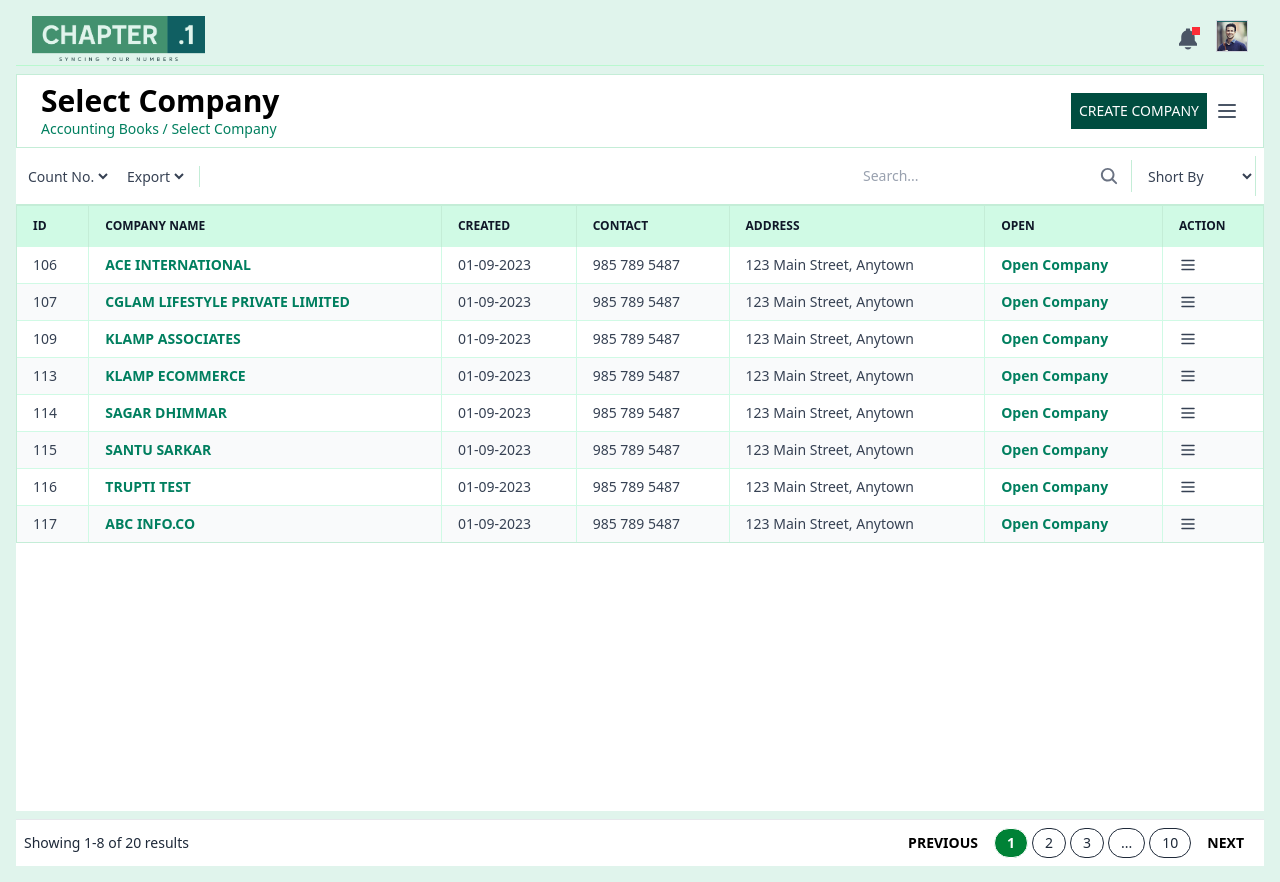
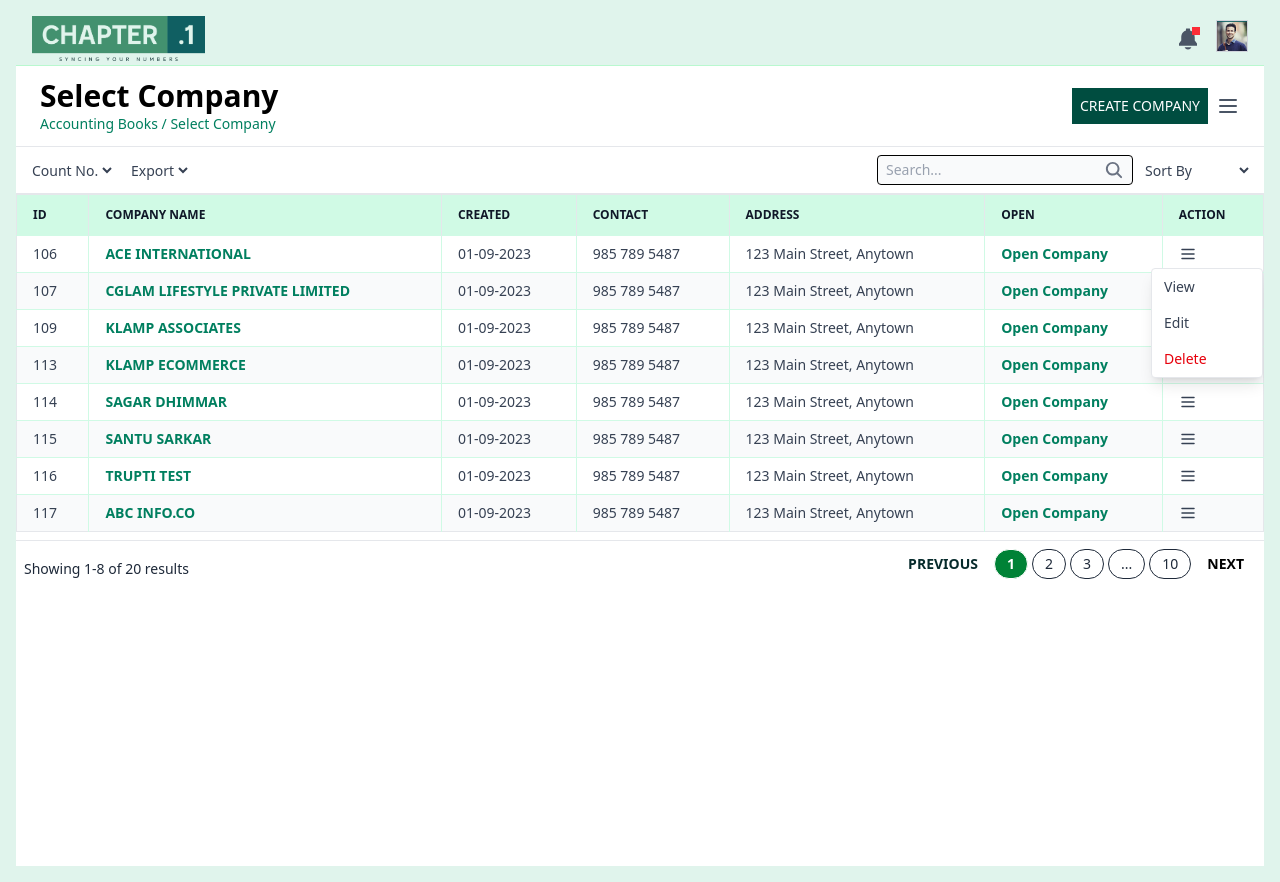
Before and after one commit to Deepika2342/chapter-1, a Next.js app: page /selectCompany in a window 1280 px wide. Both pictures are taken after a click on the icon 1187 px from the left and 265 px from the top of the page. Built offline with nearby package versions, Linux system fonts and the light colour scheme.

Commit message:
small changes select company

```diff
--- a/src/app/(companyList)/selectCompany/page.tsx
+++ b/src/app/(companyList)/selectCompany/page.tsx
@@ -19,38 +19,40 @@ const companies = [
 
 const SelectCompany = () => {
   const router = useRouter();
-  const [menuOpen, setMenuOpen] = useState(false);
+  const [menuOpen, setMenuOpen] = useState<string | number | null>(null);
 
   return (
-    <div className="flex flex-col flex-1 min-h-screen bg-[#E0F4EC]">
-      <div className="flex-1 mt-2 bg-white">
+    <div className="flex flex-col min-h-screen bg-[#E0F4EC]">
+      {/* Main Container */}
+      <div className="flex-1 bg-white">
+
         {/* Header Section */}
-        <div className="flex flex-col sm:flex-row items-start sm:items-center justify-between w-full px-4 sm:px-6 py-2 border border-border bg-white">
-          <div>
+        <div className="flex flex-col sm:flex-row justify-between items-start sm:items-center px-4 sm:px-6 py-3 border-b border-gray-200">
+          <div className="mb-2 sm:mb-0">
             <h2 className="text-xl sm:text-2xl md:text-3xl font-bold">Select Company</h2>
             <p className="text-xs sm:text-sm text-[#007F5F] font-extralight">
               Accounting Books / <span className="font-extralight">Select Company</span>
             </p>
           </div>
 
-          <div className="flex items-center space-x-2 mt-2 sm:mt-0">
-            <Button className="bg-[#004D40] text-white px-2 py-1 text-sm rounded-none hover:bg-[#00695C] transition w-full sm:w-auto">
+          <div className="flex flex-col sm:flex-row sm:items-center space-y-2 sm:space-y-0 sm:space-x-2 w-full sm:w-auto">
+            <Button className="bg-[#004D40] text-white px-2 py-1 text-sm rounded-none hover:bg-[#00695C] w-full sm:w-auto transition">
               CREATE COMPANY
             </Button>
 
-            <div className="relative">
+            <div className="relative sm:ml-0 ml-auto">
               <LuMenu
                 className="text-gray-600 text-2xl hover:text-green-700 cursor-pointer"
-                onClick={() => setMenuOpen(!menuOpen)}
+                onClick={() => setMenuOpen(menuOpen === "header" ? null : "header")}
               />
             </div>
           </div>
         </div>
 
-        {/* Count no */}
-        <div className="flex flex-col sm:flex-row items-center justify-between bg-white p-2 border-b border-[#C4EDD7] space-y-2 sm:space-y-0 sm:space-x-5">
-          <div className="flex items-center space-x-3 border-r border-[#C4EDD7] pr-3">
-            <select className="text-sm bg-transparent outline-none text-gray-700 cursor-pointer  hover:text-black">
+        {/* Controls Section */}
+        <div className="flex flex-col sm:flex-row sm:items-center justify-between px-3 py-2 border-b border-gray-200 space-y-2 sm:space-y-0 sm:space-x-5">
+          <div className="flex flex-wrap items-center space-x-3">
+            <select className="text-sm bg-transparent outline-none text-gray-700 cursor-pointer hover:text-black">
               <option value="no">Count No.</option>
               <option value="10">10</option>
               <option value="20">20</option>
@@ -58,7 +60,6 @@ const SelectCompany = () => {
               <option value="100">100</option>
             </select>
 
-            {/*Export*/}
             <select className="text-sm bg-transparent outline-none text-gray-700 cursor-pointer hover:text-black">
               <option value="export">Export</option>
               <option value="copy">Copy</option>
@@ -68,21 +69,18 @@ const SelectCompany = () => {
             </select>
           </div>
 
-          {/* search icone */}
-          <div className="flex items-center space-x-3 h-10 border-r border-border">
-            <div className="flex items-center sm:w-64">
+          <div className="flex items-center w-full sm:w-auto space-x-2">
+            <div className="flex flex-1 sm:flex-none items-center w-full sm:w-64 border rounded px-2 py-1 bg-gray-50">
               <input
                 type="text"
                 placeholder="Search..."
-                className="flex-1 text-sm outline-none bg-transparent text-gray-700 placeholder-gray-400 py-1"
+                className="flex-1 text-sm outline-none bg-transparent text-gray-700 placeholder-gray-400"
               />
               <IoSearch className="w-5 h-5 text-gray-500" />
             </div>
 
-            {/* Short by*/}
-            <div className="h-8 border-r border-border" />
             <select className="text-sm bg-transparent outline-none text-gray-700 cursor-pointer hover:text-black">
-              <option value="">Short By</option>
+              <option value="">Sort By</option>
               <option value="date">Created Date</option>
               <option value="year">Financial Year</option>
               <option value="alpha">A to Z</option>
@@ -91,21 +89,19 @@ const SelectCompany = () => {
         </div>
 
         {/* Table Section */}
-        <div className="">
-          <div className="overflow-x-auto bg-white border border-border">
-            <table className="min-w-full text-sm text-left text-gray-700">
+        <div className="overflow-x-auto">
+          <table className="min-w-full text-sm text-left text-gray-700 border border-gray-200">
             <thead className="bg-emerald-100 text-gray-900 uppercase text-xs font-semibold">
               <tr>
-                  <th className="px-4 py-3 border-r border-border">ID</th>
-                  <th className="px-4 py-3 border-r border-border">Company Name</th>
-                  <th className="px-4 py-3 border-r border-border">Created</th>
-                  <th className="px-4 py-3 border-r border-border">Contact</th>
-                  <th className="px-4 py-3 border-r border-border">Address</th>
-                  <th className="px-4 py-3 border-r border-border">Open</th>
+                <th className="px-4 py-3 border-r border-gray-200">ID</th>
+                <th className="px-4 py-3 border-r border-gray-200">Company Name</th>
+                <th className="px-4 py-3 border-r border-gray-200">Created</th>
+                <th className="px-4 py-3 border-r border-gray-200">Contact</th>
+                <th className="px-4 py-3 border-r border-gray-200">Address</th>
+                <th className="px-4 py-3 border-r border-gray-200">Open</th>
                 <th className="px-4 py-3">Action</th>
               </tr>
             </thead>
-
             <tbody>
               {companies.map((company, index) => (
                 <tr
@@ -113,56 +109,74 @@ const SelectCompany = () => {
                   className={`border-t border-emerald-100 hover:bg-emerald-50 transition ${index % 2 === 0 ? "bg-white" : "bg-gray-50"}`}
                 >
                   <td className="px-4 py-2 border-r border-emerald-100">{company.id}</td>
-                    <td className="px-4 py-2 border-r border-emerald-100 text-[#007F5F] font-semibold cursor-pointer hover:underline">
+                  <td className="px-4 py-2 border-r border-emerald-100 text-[#007F5F] font-semibold cursor-pointer ">
                     {company.name}
                   </td>
                   <td className="px-4 py-2 border-r border-emerald-100">{company.created}</td>
                   <td className="px-4 py-2 border-r border-emerald-100">{company.contact}</td>
                   <td className="px-4 py-2 border-r border-emerald-100">{company.address}</td>
                   <td
-                      className="px-4 py-2 border-r border-emerald-100 text-[#007F5F] font-semibold cursor-pointer hover:underline"
+                    className="px-4 py-2 border-r border-emerald-100 text-[#007F5F] font-semibold cursor-pointer "
                     onClick={() => router.push("/dashboard")}
                   >
                     Open Company
                   </td>
-                    <td className="px-4 py-2 text-center">
-                      <LuMenu className="text-gray-700 text-lg cursor-pointer hover:text-emerald-700" />
+                  <td className="px-4 py-2 text-center relative">
+                    <LuMenu
+                      className="text-gray-700 text-lg cursor-pointer hover:text-emerald-700"
+                      onClick={() => setMenuOpen(menuOpen === company.id ? null : company.id)}
+                    />
+                    {menuOpen === company.id && (
+                      <div className="absolute right-0 top-8 bg-white border border-gray-200 rounded shadow-lg z-50 w-28 text-sm">
+                        <button
+                          onClick={() => alert(`View ${company.name}`)}
+                          className="block w-full text-left px-3 py-2 hover:bg-gray-100"
+                        >
+                          View
+                        </button>
+                        <button
+                          onClick={() => alert(`Edit ${company.name}`)}
+                          className="block w-full text-left px-3 py-2 hover:bg-gray-100"
+                        >
+                          Edit
+                        </button>
+                        <button
+                          onClick={() => alert(`Delete ${company.name}`)}
+                          className="block w-full text-left px-3 py-2 hover:bg-gray-100 text-red-600"
+                        >
+                          Delete
+                        </button>
+                      </div>
+                    )}
                   </td>
                 </tr>
               ))}
             </tbody>
           </table>
         </div>
-        </div>
-      </div>
+
         {/* Footer Section */}
-      <div className="flex flex-col sm:flex-row justify-between items-center bg-white p-2 border-t border-gray-200 mt-2">
-        {/* Results info */}
-        <div className="text-sm text-gray-800 mb-2 sm:mb-0">
+        <div className="flex flex-col sm:flex-row justify-between items-end bg-white mt-2 p-2 border-t border-gray-200 space-y-2 sm:space-y-0">
+          <div className="text-sm text-gray-800">
             Showing <span className="font-medium">1-8</span> of <span className="font-medium">20</span> results
           </div>
 
-        {/* Pagination */}
-        <div className="flex items-center space-x-1 text-sm">
-          <button className="px-3 py-1 text-#072B2C font-bold" >
-            PREVIOUS
-          </button>
+          <div className="flex flex-wrap items-center space-x-1 text-sm">
+            <button className="px-3 py-1 text-[#072B2C] font-bold">PREVIOUS</button>
 
-          {/* Page numbers */}
-          {[1, 2, 3, '...', 10].map((page, idx) => (
+            {[1, 2, 3, "...", 10].map((page, idx) => (
               <button
                 key={idx}
-              className={`px-3 py-1 border rounded-full ${page === 1 ? 'bg-green-700 text-white font-bold' : 'text-gray-800'
-                }`}
+                className={`px-3 py-1 border rounded-full ${page === 1 ? "bg-green-700 text-white font-bold" : "text-gray-800"}`}
               >
                 {page}
               </button>
             ))}
 
-          <button className="px-3 py-1 text-black font-bold">
-            NEXT
-          </button>
+            <button className="px-3 py-1 text-black font-bold">NEXT</button>
           </div>
+        </div>
+
       </div>
     </div>
   );
--- a/src/app/globals.css
+++ b/src/app/globals.css
@@ -12,15 +12,7 @@
   --color-dark-green: #072B2C;
   --color-green-light: #43916F;
   --color-green-medium: #3E908A;
-  --color-sidebar-ring: var(--sidebar-ring);
-  --color-sidebar-border: var(--sidebar-border);
-  --color-sidebar-accent-foreground: var(--sidebar-accent-foreground);
-  --color-sidebar-accent: var(--sidebar-accent);
-  --color-sidebar-primary-foreground: var(--sidebar-primary-foreground);
-  --color-sidebar-primary: var(--sidebar-primary);
-  --color-sidebar-foreground: var(--sidebar-foreground);
-  --color-sidebar: var(--sidebar);
-}
+
 
 /* Optional example custom class
 .textColor {
@@ -28,24 +20,4 @@
 }
 */
 
-:root {
-  --sidebar: hsl(0 0% 98%);
-  --sidebar-foreground: hsl(240 5.3% 26.1%);
-  --sidebar-primary: hsl(240 5.9% 10%);
-  --sidebar-primary-foreground: hsl(0 0% 98%);
-  --sidebar-accent: hsl(240 4.8% 95.9%);
-  --sidebar-accent-foreground: hsl(240 5.9% 10%);
-  --sidebar-border: hsl(220 13% 91%);
-  --sidebar-ring: hsl(217.2 91.2% 59.8%);
 }
-
-.dark {
-  --sidebar: hsl(240 5.9% 10%);
-  --sidebar-foreground: hsl(240 4.8% 95.9%);
-  --sidebar-primary: hsl(224.3 76.3% 48%);
-  --sidebar-primary-foreground: hsl(0 0% 100%);
-  --sidebar-accent: hsl(240 3.7% 15.9%);
-  --sidebar-accent-foreground: hsl(240 4.8% 95.9%);
-  --sidebar-border: hsl(240 3.7% 15.9%);
-  --sidebar-ring: hsl(217.2 91.2% 59.8%);
-}
```
Lines whose indentation alone changed are shown as unchanged.
